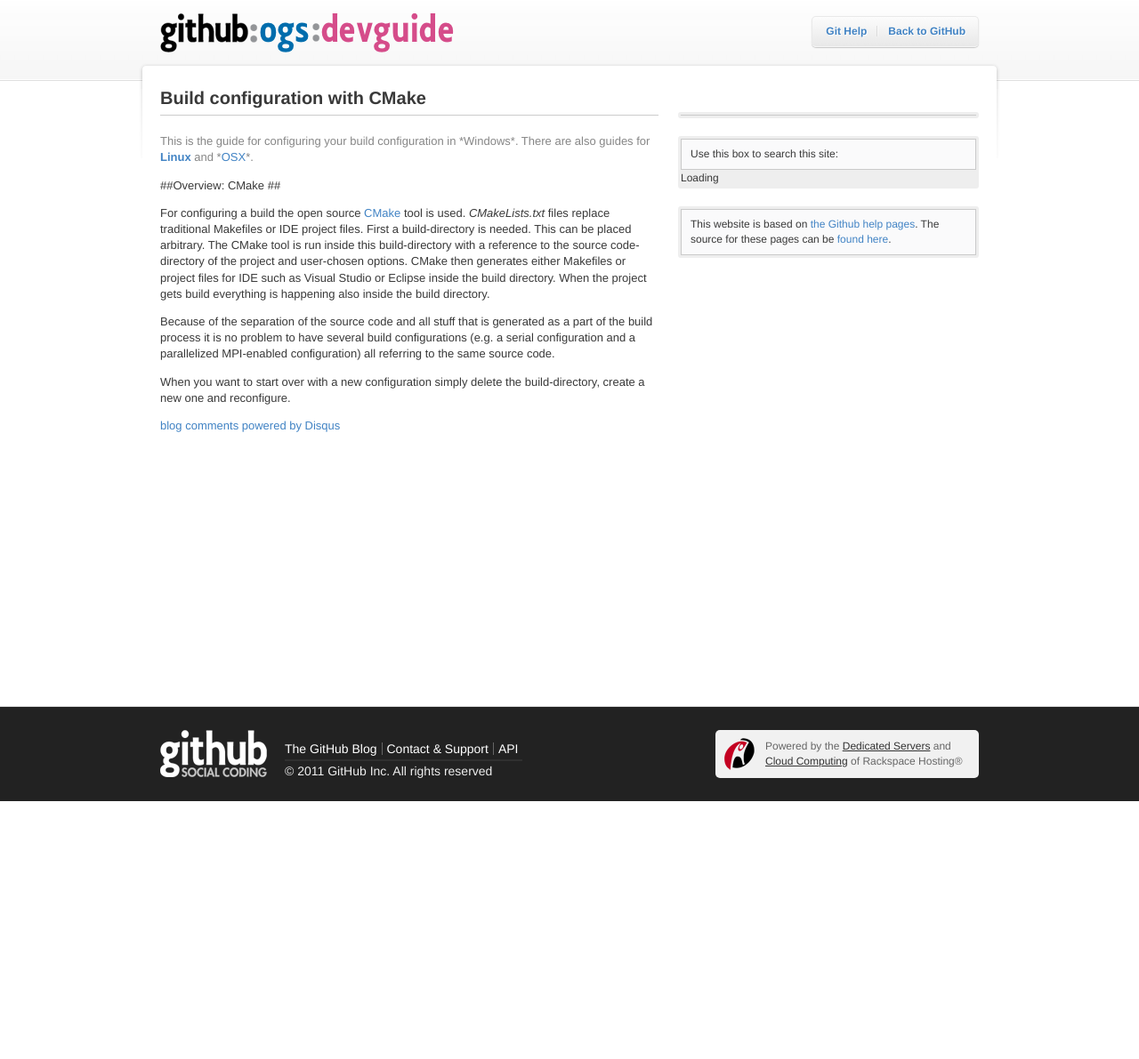
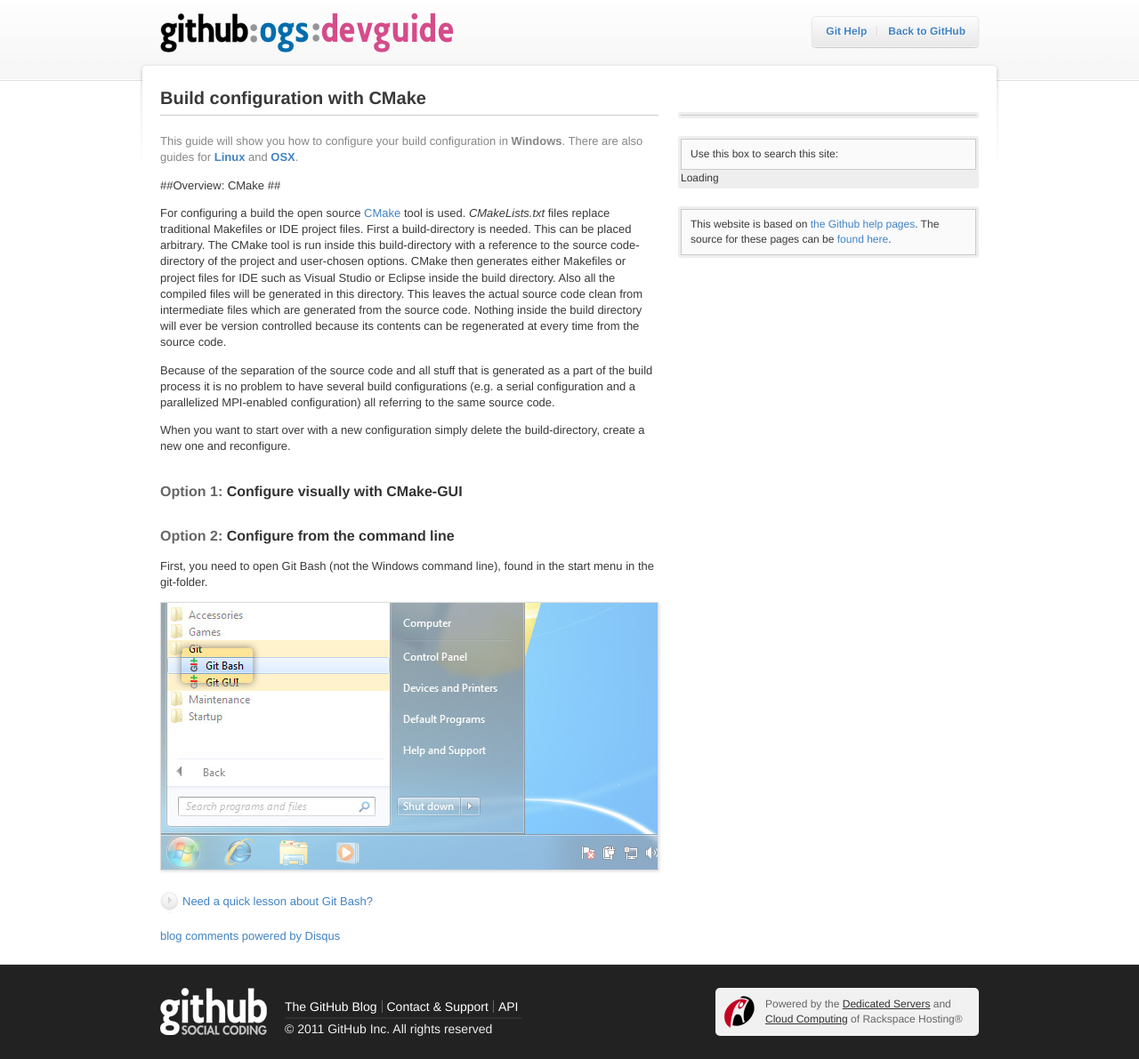
Before and after one commit to ufz/devguide, a Jekyll site: the page built from _posts/2011-07-06-win-configure-cmake.markdown, in a window 1280 px wide. Shown: the whole page at 89% size. Built offline with Jekyll 4.4.1, drawn with Linux system fonts in a browser that asks for light colours; comment, search, counter and statistics services are not loaded; before the commit the page ends 901 px from its top, so only the background shows below that.

Commit message:
Added git bash intro. Added some empty includes for cmake stuff.

```diff
--- a/_includes/cmake-general.markdown
+++ b/_includes/cmake-general.markdown
@@ -1,6 +1,6 @@
 ##<span class="step">Overview:</span> CMake ##
 
-For configuring a build the open source [CMake](http://www.cmake.org) tool is used. *CMakeLists.txt* files replace traditional Makefiles or IDE project files. First a build-directory is needed. This can be placed arbitrary. The CMake tool is run inside this build-directory with a reference to the source code-directory of the project and user-chosen options. CMake then generates either Makefiles or project files for IDE such as Visual Studio or Eclipse inside the build directory. When the project gets build everything is happening also inside the build directory.
+For configuring a build the open source [CMake](http://www.cmake.org) tool is used. *CMakeLists.txt* files replace traditional Makefiles or IDE project files. First a build-directory is needed. This can be placed arbitrary. The CMake tool is run inside this build-directory with a reference to the source code-directory of the project and user-chosen options. CMake then generates either Makefiles or project files for IDE such as Visual Studio or Eclipse inside the build directory. Also all the compiled files will be generated in this directory. This leaves the actual source code clean from intermediate files which are generated from the source code. Nothing inside the build directory will ever be version controlled because its contents can be regenerated at every time from the source code.
 
 Because of the separation of the source code and all stuff that is generated as a part of the build process it is no problem to have several build configurations (e.g. a serial configuration and a parallelized MPI-enabled configuration) all referring to the same source code.
 
--- /dev/null
+++ b/_includes/git-bash-intro.markdown
@@ -0,0 +1,31 @@
+<div class="more-info">
+	<h4 class="compressed">Need a quick lesson about Git Bash?</h4>
+	<div class="more-content">
+		<p>Code blocks like those on this page are part of a scripting language called Bash. To use Bash scripts, we need to use an application that was installed with Git called Git Bash.</p>
+
+		<h4>Input</h4>
+		<pre class="terminal bootcamp">
+			<span class="codeline">$ echo 'This is input text'<span>This tooltip tells you what's going on.</span></span>
+		</pre>
+
+		<p>A line that begins with the dollar sign ($) indicates a line of Bash script you need to type. To enter it, type the text that follows the $, hitting the return key at the end of each line. You can hover your mouse over each line for an explanation of what the script is doing.</p>
+
+		<h4>Output</h4>
+		<pre class="terminal bootcamp">
+			<span class="bash-output">This is output text.</span>
+		</pre>
+
+		<p>A line that does not begin with a $ is output text that is intended to give you information or tell you what to do next. We&rsquo;ve colored output text green in these bootcamp tutorials.</p>
+
+		<h4>User Specific Input</h4>
+		<pre class="terminal bootcamp">
+			<span class="codeline">$ echo '<em>username</em>'<span>Outputs the text in the quotation marks.</span></span>
+		</pre>
+
+		<p>Areas of yellow text represent your own personal info, repos, etc. If it is part of an input ($) line, you should replace it with your own info when you type it. If it is part of output text, it is just for your reference. It will automatically show your own info in Git Bash.</p>
+
+		<p><strong>Good to know</strong>: There will be times when you type code, hit return, and all you are given is another prompt. Some actions that you execute in Git Bash don&rsquo;t have any output. Don&rsquo;t worry, if there is ever a problem with your code, Git Bash will let you know.</p>
+
+		<p><strong>Good to know</strong>: For security reasons, Git Bash will not display what you type when entering passwords. Just type your password and hit the return key.</p>
+	</div>
+</div>
--- a/_posts/2011-07-06-win-configure-cmake.markdown
+++ b/_posts/2011-07-06-win-configure-cmake.markdown
@@ -4,6 +4,20 @@ title: Build configuration with CMake
 description: How to configure a build with CMake
 ---
 
-<p class="intro">This is the guide for configuring your build configuration in *Windows*. There are also guides for <strong><a href="/help/linux-configure-cmake">Linux</a></strong> and *<a href="/help/mac-configure-cmake">OSX</a>*.</p>
+<p class="intro">This guide will show you how to configure your build configuration in <strong>Windows</strong>. There are also guides for <strong><a href="/help/linux-configure-cmake">Linux</a></strong> and <strong><a href="/help/mac-configure-cmake">OSX</a></strong>.</p>
 
 {% include cmake-general.markdown %}
+
+## <span class="step">Option 1:</span> Configure visually with CMake-GUI ##
+
+
+
+## <span class="step">Option 2:</span> Configure from the command line ##
+
+First, you need to open Git Bash (not the Windows command line), found in the start menu in the git-folder.
+
+<img src="/devguide/images/bootcamp/bootcamp_1_win_gitbash.jpg" width="558" height="300" alt="Open the terminal" />
+
+{% include git-bash-intro.markdown %}
+
+{% include cmake-cli.markdown %}
```
Also changed, not shown: _includes/ccmake.markdown (added), _includes/cmake-cli.markdown (added), _includes/prerequisites-general.markdown (added), images/bootcamp/bootcamp_1_win_gitbash.jpg (added).
